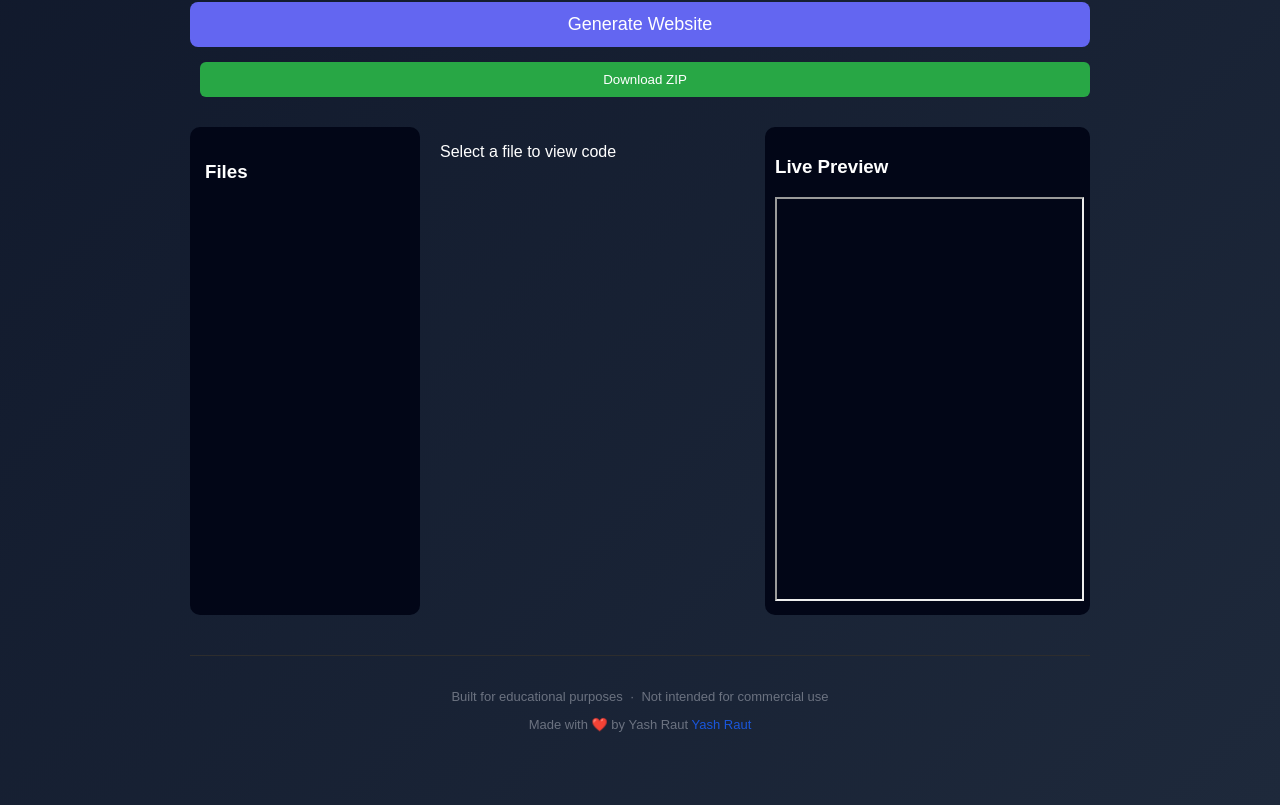
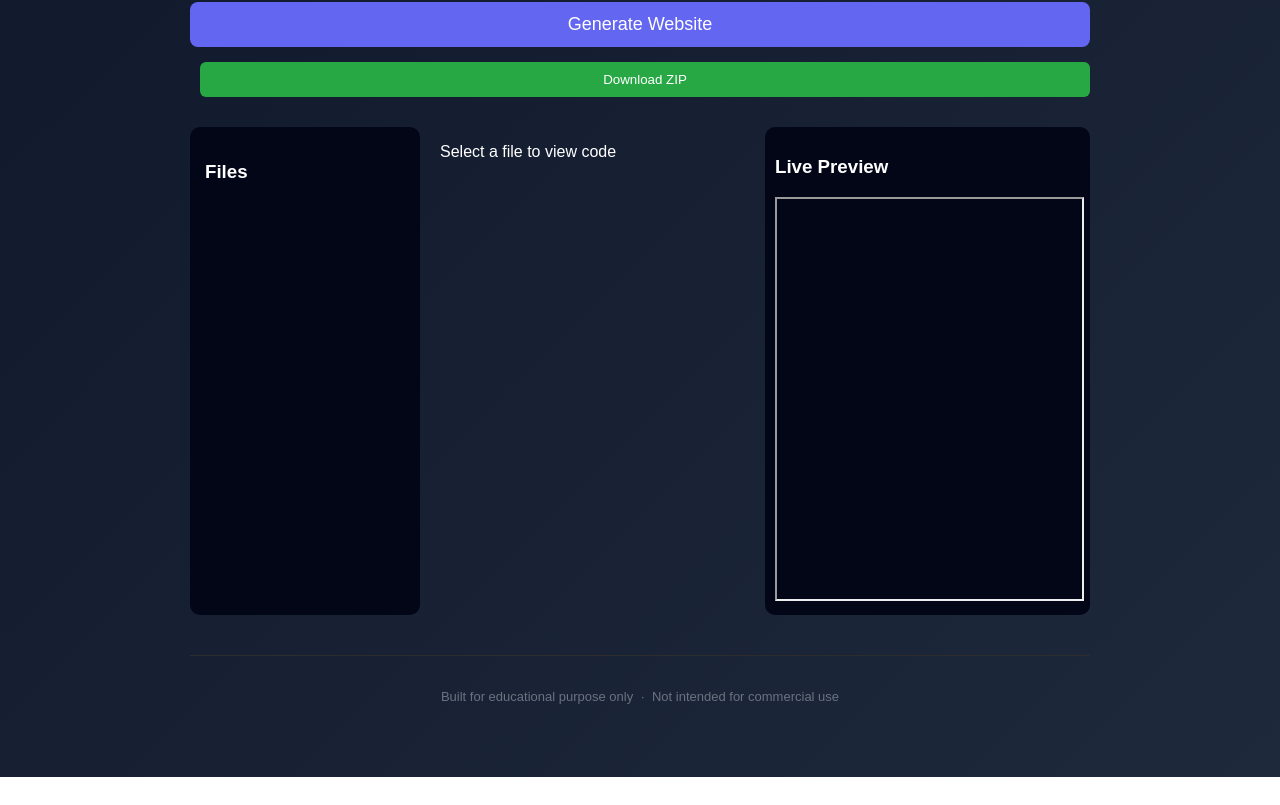
Before and after one commit to Yash-Raut0801/AI-WebGen, a React (Create React App) app in the folder client/: page / in a window 1280 px wide. Shown: the part 383-1188 px from the top of the page. After the commit the page ends 1160 px from the top, so only its background shows below. Built offline with nearby package versions, Linux system fonts and the light colour scheme.

Commit message:
Changed footer

```diff
--- a/client/src/App.js
+++ b/client/src/App.js
@@ -55,7 +55,8 @@ ${js}
       setLoading(true);
       setFiles([]);
 
-      const res = await axios.post("https://ai-webgen-backend-l2oo.onrender.com/api/generate",
+      // const res = await axios.post("https://ai-webgen-backend-l2oo.onrender.com/api/generate",
+      const res = await axios.post("http://localhost:8000/api/generate",
         { prompt },
         { timeout: 120000 }
       );
@@ -329,17 +330,7 @@ Large full-stack projects may need to be downloaded and run locally."
       {/* Footer */}
       <footer className="footer">
         <p>
-          Built for educational purposes &nbsp;·&nbsp; Not intended for commercial use
-        </p>
-        <p>
-          Made with ❤️ by{" Yash Raut "}
-          <a
-            href="https://github.com/Yash-Raut0801"
-            target="_blank"
-            rel="noopener noreferrer"
-          >
-            Yash Raut
-          </a>
+          Built for educational purpose only &nbsp;·&nbsp; Not intended for commercial use
         </p>
       </footer>
 
```
